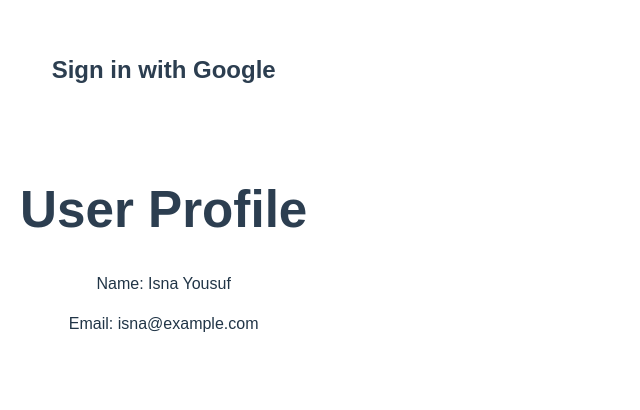
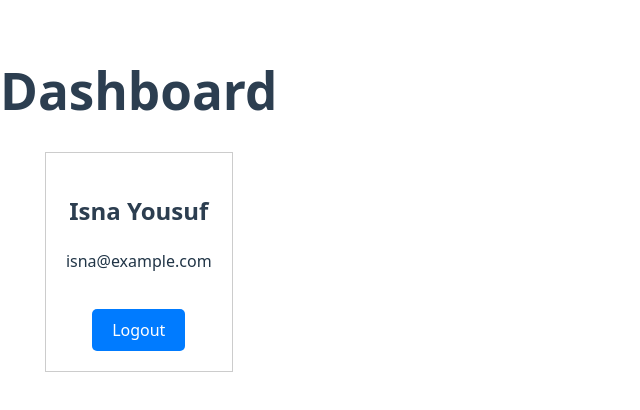
Before and after one commit to isnayousuf/aakash-singh-vTrades-FrontendDeveloperTask, a React (Vite) app: page /dashboard in a window 1280 px wide. Shown: the part 208-618 px from the top of the page, without its empty margins (0-640 px from the left). Built offline with nearby package versions, Linux system fonts and the light colour scheme.

Commit message:
feat: add a basic dashboard page for data fetching

```diff
--- a/package.json
+++ b/package.json
@@ -13,7 +13,8 @@
     "@react-oauth/google": "^0.12.1",
     "jwt-decode": "^4.0.0",
     "react": "^19.0.0",
-    "react-dom": "^19.0.0"
+    "react-dom": "^19.0.0",
+    "react-router-dom": "^7.5.0"
   },
   "devDependencies": {
     "@eslint/js": "^9.22.0",
--- a/src/App.tsx
+++ b/src/App.tsx
@@ -2,15 +2,19 @@
 import React from 'react';
 import './App.css';
 import GoogleSignIn from './components/GoogleSiginIn';
-import UserProfile from './components/UserProfile';
+// import UserProfile from './components/UserProfile';
+
+import { BrowserRouter as Router, Routes, Route } from 'react-router-dom';
+import Dashboard from "./pages/Dashboard";
 
 const App: React.FC = () => {
   return (
-    <div className="App">
-      <GoogleSignIn />
-      <UserProfile />
-    </div>
+    <Router>
+      <Routes>
+        <Route path="/" element={<GoogleSignIn />} />
+        <Route path="/dashboard" element={<Dashboard />} />
+      </Routes>
+    </Router>
   );
 };
-
 export default App;
--- a/src/api/mockApi.ts
+++ b/src/api/mockApi.ts
@@ -1,26 +1,17 @@
-interface User {
-  id: number;
-  name: string;
-  email: string;
-}
+export const fetchUserData = (): Promise<{ name: string; email: string }> => {
+  return new Promise((resolve, reject) => {
+    setTimeout(() => {
+      // Randomly simulate success or error
+      const shouldFail = Math.random() < 0.1; // 10% chance of failure
 
-export const fetchUserData = async (): Promise<User> => {
-  try {
-    // Simulate an API delay
-    const data = await new Promise<User>((resolve) =>
-      setTimeout(
-        () =>
-          resolve({
-            id: 1,
-            name: 'Isna Yousuf', //Todo: Update this
-            email: 'isna@example.com', //Todo: Update this
-
-          }),
-        1000
-      )
-    );
-    return data;
-  } catch (error) {
-    throw new Error(`Failed to fetch user data because ${error}` );
-  }
+      if (shouldFail) {
+        reject(new Error('Failed to fetch user data.'));
+      } else {
+        resolve({
+          name: 'Isna Yousuf',
+          email: 'isna@example.com'
+        });
+      }
+    }, 1000); // 1 second delay
+  });
 };
--- a/src/components/GoogleSiginIn.tsx
+++ b/src/components/GoogleSiginIn.tsx
@@ -1,9 +1,11 @@
 import React from 'react';
 import { GoogleLogin } from '@react-oauth/google';
 import { jwtDecode } from 'jwt-decode';
+import { useNavigate } from 'react-router-dom';
 
 
 const GoogleSignIn: React.FC = () => {
+  const navigate = useNavigate();
   const onSuccess = (credentialResponse: any) => {
     if (credentialResponse.credential) {
       const decoded: any = jwtDecode(credentialResponse.credential);
@@ -16,6 +18,7 @@
       // Save to localStorage
       localStorage.setItem('google_token', credentialResponse.credential);
     }
+    navigate('/dashboard');
   };
 
   const onError = () => {
--- /dev/null
+++ b/src/pages/Dashboard.tsx
@@ -0,0 +1,60 @@
+// src/pages/Dashboard.tsx
+import React, { useEffect, useState } from 'react';
+import { fetchUserData } from '../api/mockApi';
+
+interface User {
+  name: string;
+  email: string;
+}
+
+const Dashboard: React.FC = () => {
+  const [user, setUser] = useState<User | null>(null);
+  const [loading, setLoading] = useState<boolean>(true);
+  const [error, setError] = useState<string>('');
+
+  useEffect(() => {
+    fetchUserData()
+      .then((data) => {
+        setUser(data);
+        setLoading(false);
+      })
+      .catch((err) => {
+        console.error(err);
+        setError(err.message || 'Something went wrong.');
+        setLoading(false);
+      });
+  }, []);
+
+  const handleLogout = () => {
+    localStorage.removeItem('google_token');
+    window.location.href = '/';
+  };
+
+  if (loading) {
+    return <div style={{ textAlign: 'center', marginTop: '50px' }}>Loading...</div>;
+  }
+
+  if (error) {
+    return (
+      <div style={{ textAlign: 'center', marginTop: '50px' }}>
+        <p style={{ color: 'red' }}>{error}</p>
+        <button onClick={handleLogout}>Go Back</button>
+      </div>
+    );
+  }
+
+  return (
+    <div style={{ textAlign: 'center', marginTop: '50px' }}>
+      <h1>Dashboard</h1>
+      <div style={{ border: '1px solid #ccc', padding: '20px', display: 'inline-block' }}>
+        <h2>{user?.name}</h2>
+        <p>{user?.email}</p>
+        <button onClick={handleLogout} style={{ marginTop: '20px' }}>
+          Logout
+        </button>
+      </div>
+    </div>
+  );
+};
+
+export default Dashboard;
```
Also changed, not shown: 1 other file (tests, documents, lock files or other folders).
